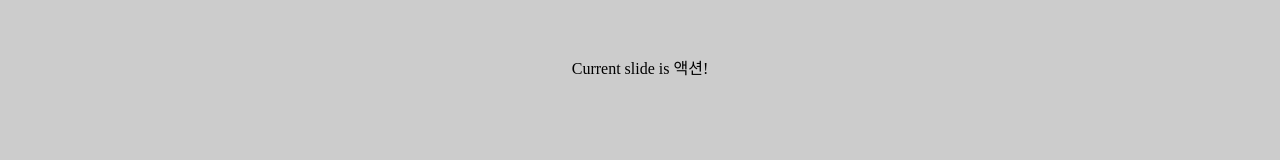
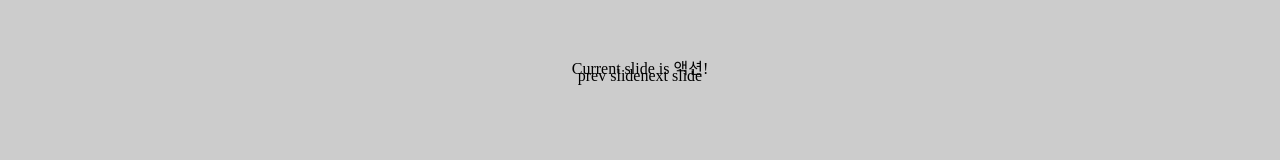
Before and after one commit to Axing00/react_swiper, a React (Create React App) app: page / in a window 1280 px wide. Shown: the part 183-343 px from the top of the page. Built offline with nearby package versions, Linux system fonts and the light colour scheme; a web font is replaced by a local one.

Commit message:
+ mixins 사용

```diff
--- a/src/swiper_/SwiperBasic.jsx
+++ b/src/swiper_/SwiperBasic.jsx
@@ -42,8 +42,8 @@ function SwiperBasic() {
         <SwiperSlide>Slide 3</SwiperSlide>
         <SwiperSlide>Slide 4</SwiperSlide>
         <SwiperSlide>Slide 5</SwiperSlide>
+        <SlideBtns />
       </Swiper>
-      <SlideBtns />
     </div>
   );
 }
--- a/src/swiper_/navi_custom.scss
+++ b/src/swiper_/navi_custom.scss
@@ -1,18 +1,20 @@
+@import "../assets/mixins";
+
 .slide_btn_area {
 	display: flex;
 	justify-content: space-between;
 	align-items: center;
 	padding: 0 10px;
-	position: absolute;
-	top: 0;
-	left: 0;
+	z-index: 50;
+
+	@include posi(50%, 50%);
 
 	div {
 		transition: all 0.5s;
 		cursor: pointer;
 
 		&:hover {
-			background-color: antiquewhite;
+			background-color: rgb(60, 57, 53);
 			color: blue;
 		}
 	}
```
